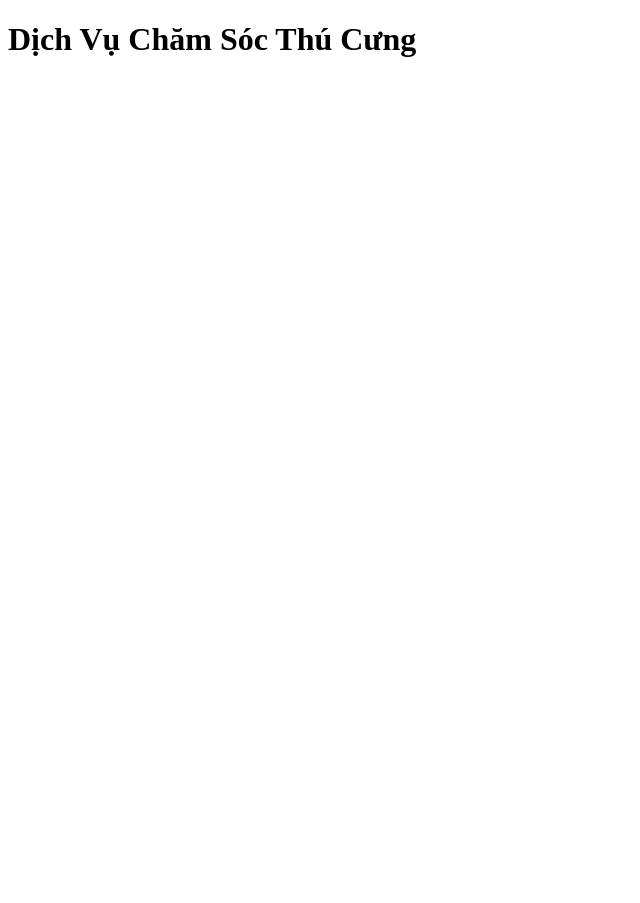
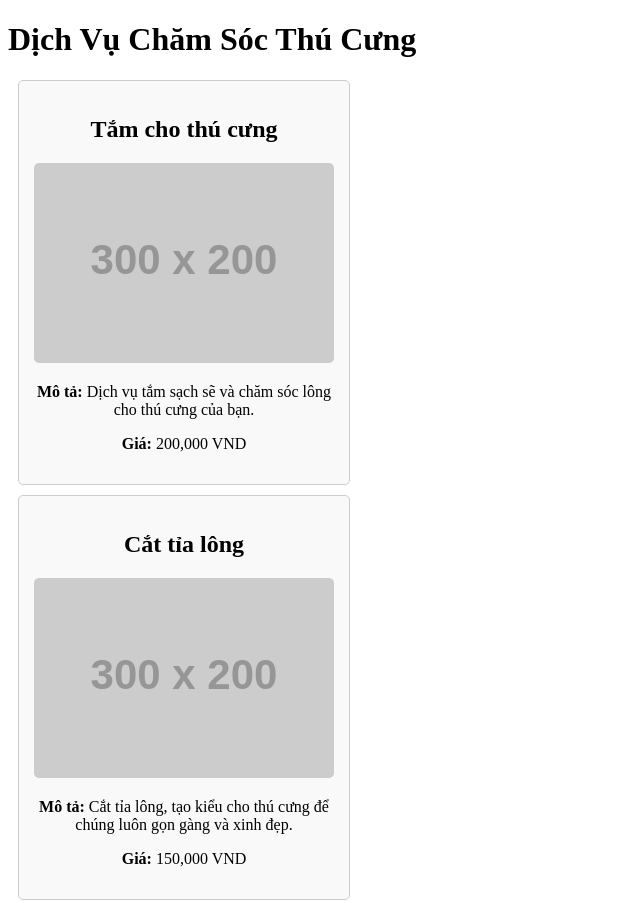
Before and after one commit to Hieus212/htp20112004, a plain HTML site: page index.html in a window 1280 px wide. Shown: the top 903 px of the page, without its empty margins (0-640 px from the left). Before the commit the page ends 800 px from the top, so only its background shows below. Drawn offline with Linux system fonts and the light colour scheme; placeholder pictures from the web are drawn by us.

Commit message:
Update index.html

```diff
--- a/index.html
+++ b/index.html
@@ -78,4 +78,10 @@
             // Thêm phần tử div vào container
             container.appendChild(serviceDiv);
 
-            // Tăng chỉ số i
+            // Tăng chỉ số i để tiếp tục vòng lặp
+            i++;
+        }
+    </script>
+
+</body>
+</html>
```
